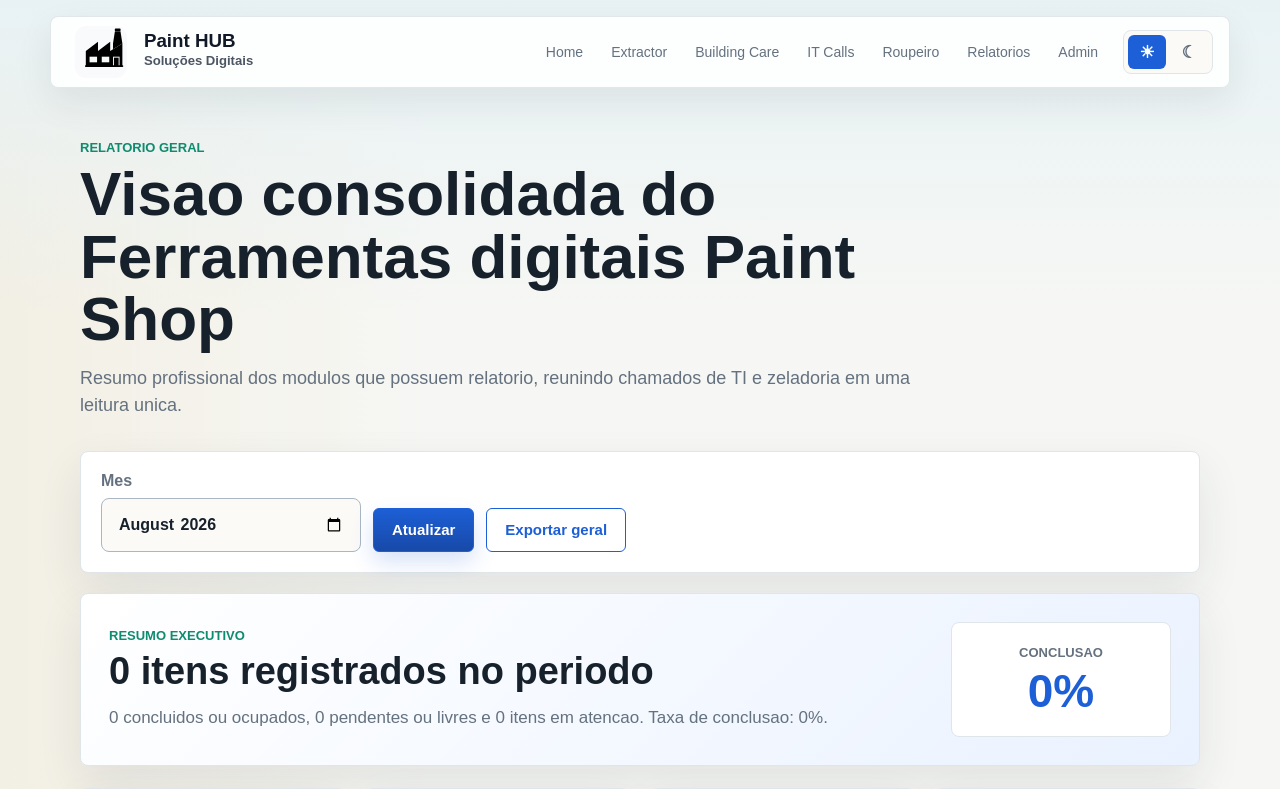
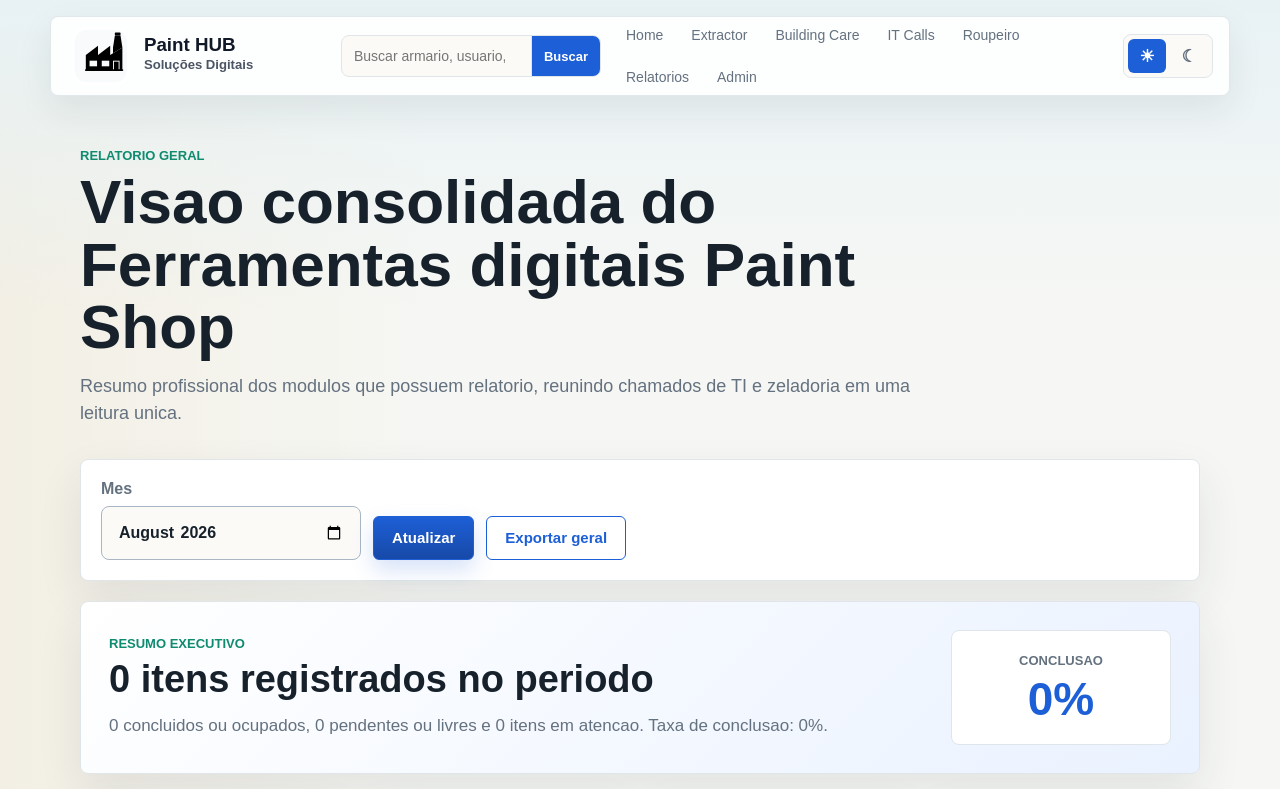
Before and after one commit to hendelsantos/Projeto_Django_HUB, a Django app: page /relatorios/ in a window 1280 px wide. Shown: the top 789 px of the page. Run offline with Django 5.2, Linux system fonts and the light colour scheme; data comes from the database, SQL or seed files in the repository; data that the repository does not hold is empty.

Commit message:
add global search

```diff
--- a/hub/urls.py
+++ b/hub/urls.py
@@ -6,6 +6,7 @@ app_name = 'hub'
 
 urlpatterns = [
     path('', views.home, name='home'),
+    path('buscar/', views.buscar, name='buscar'),
     path('photocloud/', views.photocloud, name='photocloud'),
     path('photocloud/qrcode/', views.photocloud_qrcode, name='photocloud_qrcode'),
     path('relatorios/', views.relatorios, name='relatorios'),
--- a/hub/views.py
+++ b/hub/views.py
@@ -3,12 +3,18 @@ from io import BytesIO
 import qrcode
 from django.contrib import messages
 from django.contrib.auth.decorators import login_required
+from django.db.models import Q
 from django.http import HttpResponse
 from django.shortcuts import render
+from django.urls import reverse
 from django.utils import timezone
 from openpyxl import Workbook
 from openpyxl.styles import Alignment, Font, PatternFill
 from openpyxl.utils import get_column_letter
+
+from chamados_ti.models import ChamadoTI
+from roupeiro.models import Armario
+from zeladoria.models import ChamadoZeladoria
 
 from .report_sources import build_consolidated_report
 
@@ -99,6 +105,93 @@ def photocloud_qrcode(request):
     output.seek(0)
 
     return HttpResponse(output.getvalue(), content_type='image/png')
+
+
+def buscar(request):
+    query = request.GET.get('q', '').strip()
+    resultados = []
+
+    if query:
+        resultados.extend(buscar_roupeiro(query))
+        resultados.extend(buscar_ti(query))
+        resultados.extend(buscar_zeladoria(query))
+
+    return render(
+        request,
+        'hub/busca.html',
+        {
+            'query': query,
+            'resultados': resultados,
+            'total_resultados': len(resultados),
+        },
+    )
+
+
+def buscar_roupeiro(query):
+    filtros = Q(usuario__icontains=query) | Q(observacoes__icontains=query)
+    if query.isdigit():
+        numero = int(query)
+        filtros |= (
+            Q(numero=numero)
+            | Q(tamanho_camisa_numero=numero)
+            | Q(tamanho_calca_numero=numero)
+            | Q(tamanho_macacao_numero=numero)
+        )
+
+    return [
+        {
+            'modulo': 'Roupeiro',
+            'titulo': f'Armario #{armario.numero}',
+            'descricao': f'{armario.usuario or "Sem usuario"} - {armario.get_status_display()}',
+            'extra': armario.get_turno_display() if armario.turno else 'Sem turno',
+            'url': reverse('roupeiro:detalhe', args=[armario.pk]),
+        }
+        for armario in Armario.objects.filter(filtros)[:10]
+    ]
+
+
+def buscar_ti(query):
+    chamados = ChamadoTI.objects.filter(
+        Q(titulo__icontains=query)
+        | Q(solicitante__icontains=query)
+        | Q(setor__icontains=query)
+        | Q(descricao__icontains=query)
+        | Q(ticket_oficial__icontains=query)
+        | Q(solucao__icontains=query)
+    )[:10]
+
+    return [
+        {
+            'modulo': 'TI',
+            'titulo': chamado.titulo,
+            'descricao': f'{chamado.solicitante} - {chamado.get_status_display()}',
+            'extra': chamado.get_categoria_display(),
+            'url': reverse('chamados_ti:detalhe', args=[chamado.pk]),
+        }
+        for chamado in chamados
+    ]
+
+
+def buscar_zeladoria(query):
+    chamados = ChamadoZeladoria.objects.filter(
+        Q(titulo__icontains=query)
+        | Q(solicitante__icontains=query)
+        | Q(local__icontains=query)
+        | Q(descricao__icontains=query)
+        | Q(ticket_oficial__icontains=query)
+        | Q(observacoes__icontains=query)
+    )[:10]
+
+    return [
+        {
+            'modulo': 'Zeladoria',
+            'titulo': chamado.titulo,
+            'descricao': f'{chamado.solicitante} - {chamado.get_status_display()}',
+            'extra': chamado.local,
+            'url': reverse('zeladoria:detalhe', args=[chamado.pk]),
+        }
+        for chamado in chamados
+    ]
 
 
 def relatorios(request):
--- a/static/css/styles.css
+++ b/static/css/styles.css
@@ -135,6 +135,53 @@ html[data-theme="dark"] .brand-logo-dark {
     display: flex;
     align-items: center;
     gap: 14px;
+}
+
+.global-search {
+    display: flex;
+    align-items: center;
+    min-width: 260px;
+    border: 1px solid var(--line);
+    border-radius: 8px;
+    background: var(--surface-soft);
+    overflow: hidden;
+}
+
+.global-search label {
+    flex: 1;
+}
+
+.global-search span {
+    position: absolute;
+    width: 1px;
+    height: 1px;
+    overflow: hidden;
+    clip: rect(0, 0, 0, 0);
+}
+
+.global-search input {
+    width: 100%;
+    min-height: 40px;
+    padding: 0 12px;
+    border: 0;
+    background: transparent;
+    color: var(--ink);
+    font: inherit;
+    font-size: 14px;
+    outline: none;
+}
+
+.global-search button {
+    min-height: 40px;
+    padding: 0 12px;
+    border: 0;
+    border-left: 1px solid var(--line);
+    background: var(--primary);
+    color: #ffffff;
+    font: inherit;
+    font-size: 13px;
+    font-weight: 800;
+    cursor: pointer;
 }
 
 .topbar nav {
--- a/templates/base.html
+++ b/templates/base.html
@@ -21,6 +21,14 @@
                 <img class="brand-logo brand-logo-dark" src="{% static 'img/logo-dark.svg' %}" alt="Paint HUB Solucoes Digitais">
             </a>
             <div class="topbar-actions">
+                <form class="global-search" method="get" action="{% url 'hub:buscar' %}">
+                    <label>
+                        <span>Busca global</span>
+                        <input type="search" name="q" value="{{ request.GET.q }}" placeholder="Buscar armario, usuario, chamado...">
+                    </label>
+                    <button type="submit">Buscar</button>
+                </form>
+
                 <nav aria-label="Navegacao principal">
                     <a href="{% url 'hub:home' %}">Home</a>
                     <a href="{% url 'extrator_scanner:index' %}">Extractor</a>
```
Also changed, not shown: other parts of static/css/styles.css (+55 -1 lines), hub/tests.py (+41 -0 lines), templates/hub/busca.html (added, +48 -0 lines).
